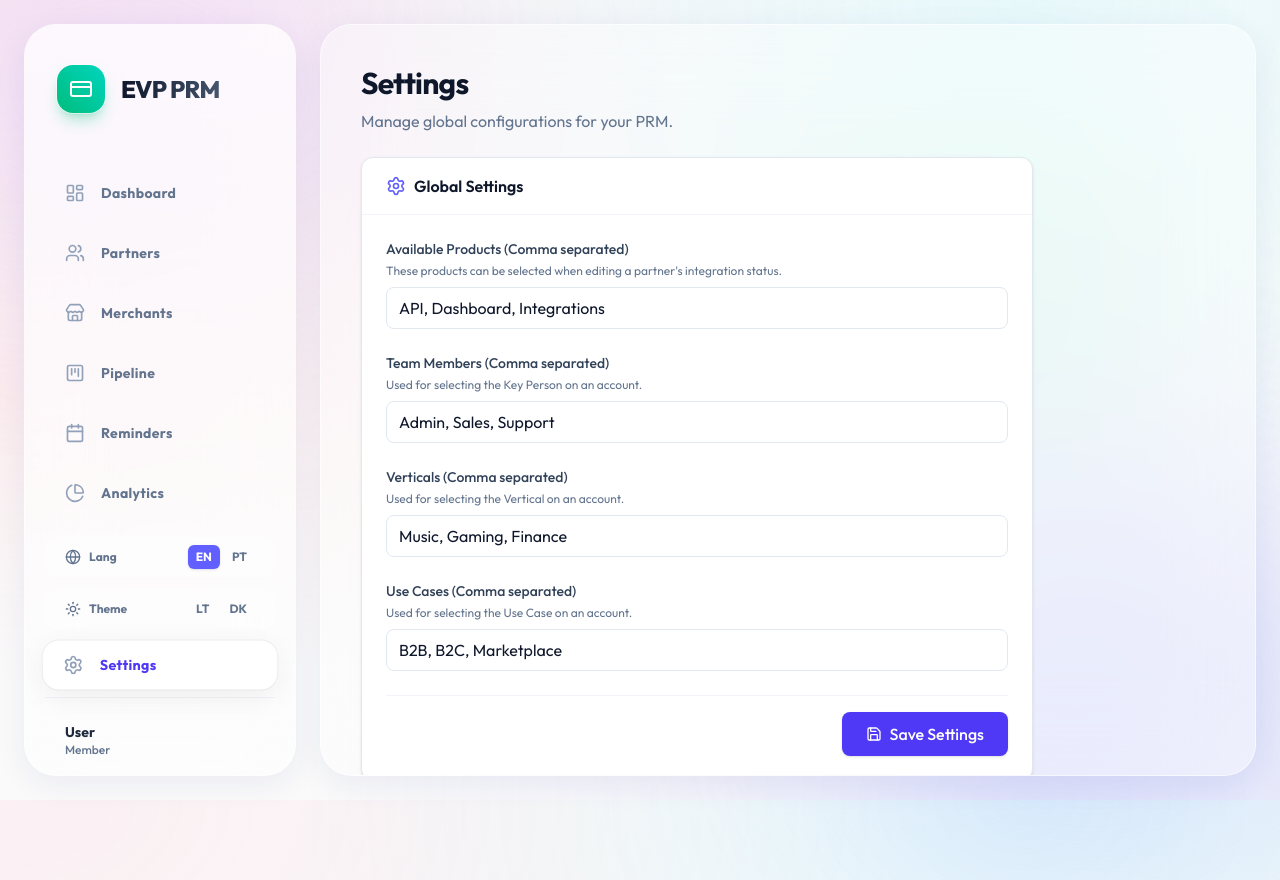
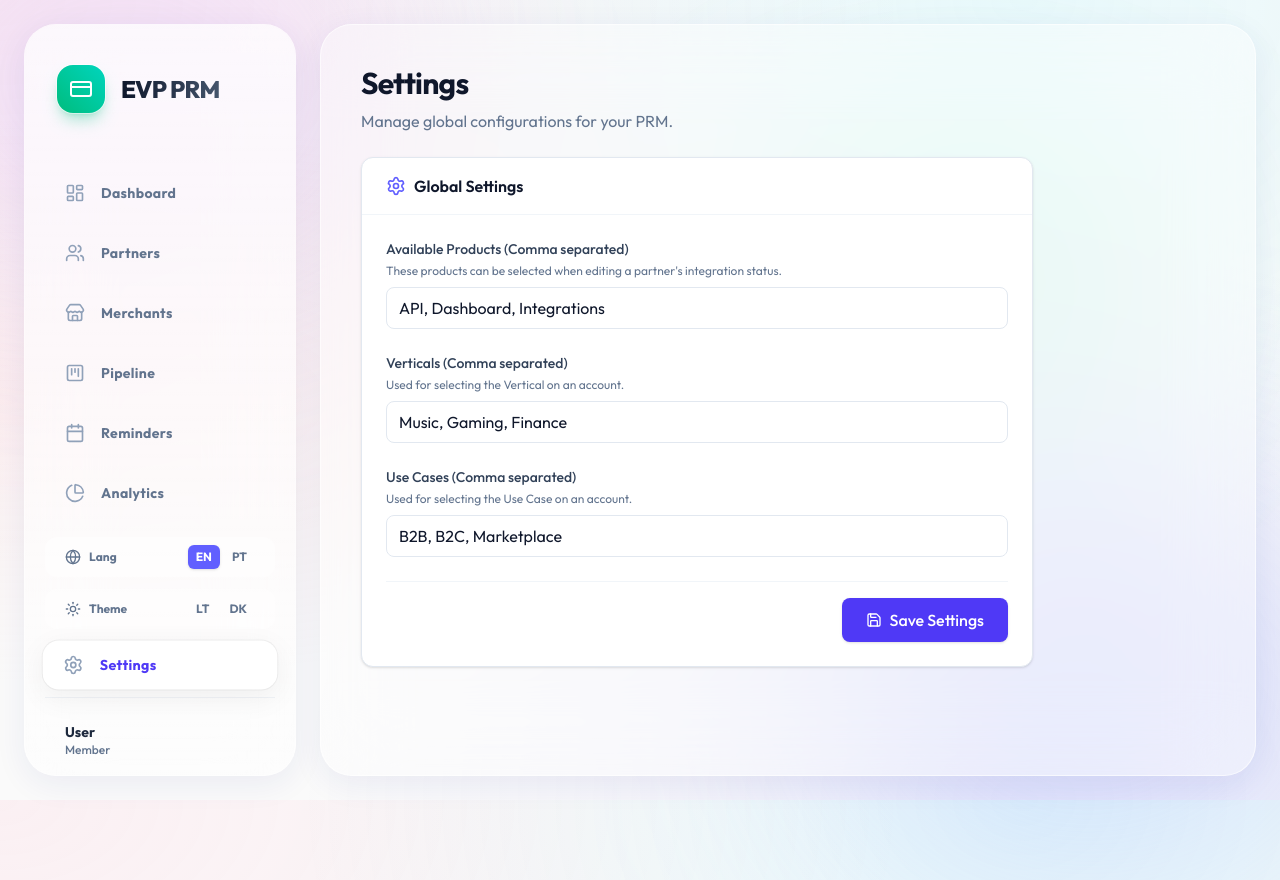
Before and after one commit to renoir668-code/evpprm, a Next.js app: page /settings in a window 1280 px wide. Shown: the top 880 px of the page. Built offline with nearby package versions, Linux system fonts and the light colour scheme; no server answers; the database is empty.

Commit message:
UX: Shift team management to registered users, removing manual text settings for simplified reminders hierarchy

```diff
--- a/src/app/analytics/page.tsx
+++ b/src/app/analytics/page.tsx
@@ -1,4 +1,4 @@
-import { getPartners, getAllInteractions, getSettings } from '@/lib/actions';
+import { getPartners, getAllInteractions, getSettings, getUsers } from '@/lib/actions';
 export const dynamic = 'force-dynamic';
 import { AnalyticsCharts } from './AnalyticsCharts';
 import { PieChart as PieChartIcon, TrendingUp, Users as UsersIcon, Activity } from 'lucide-react';
@@ -9,7 +9,8 @@ export default async function AnalyticsPage() {
     const partners = await getPartners();
     const settings = await getSettings();
     const dict = await getDict();
-    const availableTeam = parseSetting(settings, 'team', 'Admin, Sales, Support');
+    const allUsers = await getUsers();
+    const availableTeam = allUsers.map(u => u.name).sort();
     const availableProducts = parseSetting(settings, 'products', 'API, Dashboard, Integrations');
     const availableVerticals = parseSetting(settings, 'verticals', 'Music, Gaming, Finance');
 
--- a/src/app/directory/page.tsx
+++ b/src/app/directory/page.tsx
@@ -1,4 +1,4 @@
-import { getPartners, getTags, getAllPartnerTagsBulk, getSettings } from '@/lib/actions';
+import { getPartners, getTags, getAllPartnerTagsBulk, getSettings, getUsers } from '@/lib/actions';
 export const dynamic = 'force-dynamic';
 import { Partner, Tag } from '@/lib/types';
 import PartnerList from '@/components/PartnerList';
@@ -19,7 +19,8 @@ export default async function DirectoryPage() {
     const tagMap = await getAllPartnerTagsBulk();
 
     const availableProducts = parseSetting(settings, 'products', 'API, Dashboard, Integrations');
-    const availableTeam = parseSetting(settings, 'team', 'Admin, Sales, Support');
+    const allUsers = await getUsers();
+    const availableTeam = allUsers.map(u => u.name).sort();
     const availableVerticals = parseSetting(settings, 'verticals', 'Music, Gaming, Finance');
 
     const partnersWithTags: PartnerWithTags[] = partners.map(p => ({
--- a/src/app/partners/[id]/page.tsx
+++ b/src/app/partners/[id]/page.tsx
@@ -1,4 +1,4 @@
-import { getPartner, getContacts, getInteractions, getPartnerTags, getSettings, getAllCustomReminders } from '@/lib/actions';
+import { getPartner, getContacts, getInteractions, getPartnerTags, getSettings, getAllCustomReminders, getUsers } from '@/lib/actions';
 export const dynamic = 'force-dynamic';
 import { notFound } from 'next/navigation';
 import { Activity, Building2, ArrowLeft } from 'lucide-react';
@@ -28,7 +28,8 @@ export default async function PartnerProfile({ params }: { params: Promise<{ id:
     const settings = await getSettings();
 
     const availableProducts = parseSetting(settings, 'products', 'API, Dashboard, Integrations');
-    const availableTeam = parseSetting(settings, 'team', 'Admin, Sales, Support');
+    const allUsers = await getUsers();
+    const availableTeam = allUsers.map(u => u.name).sort();
     const availableVerticals = parseSetting(settings, 'verticals', 'Music, Gaming, Finance');
     const availableUseCases = parseSetting(settings, 'use_cases', 'B2B, B2C, Marketplace');
 
--- a/src/app/pipeline/page.tsx
+++ b/src/app/pipeline/page.tsx
@@ -1,4 +1,4 @@
-import { getPartners, getSettings } from '@/lib/actions';
+import { getPartners, getSettings, getUsers } from '@/lib/actions';
 export const dynamic = 'force-dynamic';
 import { PipelineBoard } from './PipelineBoard';
 import { getDict } from '@/lib/i18n';
@@ -10,7 +10,8 @@ export default async function PipelinePage() {
     const dict = await getDict();
 
     const availableProducts = parseSetting(settings, 'products', 'API, Dashboard, Integrations');
-    const availableTeam = parseSetting(settings, 'team', 'Admin, Sales, Support');
+    const allUsers = await getUsers();
+    const availableTeam = allUsers.map(u => u.name).sort();
     const availableVerticals = parseSetting(settings, 'verticals', 'Music, Gaming, Finance');
 
     return (
--- a/src/app/reminders/page.tsx
+++ b/src/app/reminders/page.tsx
@@ -15,43 +15,49 @@ export default async function RemindersPage({ searchParams }: { searchParams: Pr
     const userDetails = await getCurrentUserDetails();
     const dict = await getDict();
 
-    // User's relevant identifiers
-    const userKP = (userDetails?.linked_key_person || userDetails?.name || '').toLowerCase();
+    // Identity mappings: using user names as identity for the Key Person field
+    const userKP = (userDetails?.name || '').toLowerCase();
     const isAdmin = userDetails?.role === 'Admin';
     const allUsers = await getUsers();
 
-    // Map KP strings to User objects for hierarchy lookup
-    const kpToUsers: Record<string, User[]> = {};
+    // Map names to User IDs for ownership hierarchy
+    const nameToUserIds: Record<string, string[]> = {};
     allUsers.forEach(u => {
-        const kp = (u.linked_key_person || u.name || '').toLowerCase();
-        if (kp) {
-            if (!kpToUsers[kp]) kpToUsers[kp] = [];
-            kpToUsers[kp].push(u);
+        const nameLower = (u.name || '').toLowerCase();
+        if (nameLower) {
+            if (!nameToUserIds[nameLower]) nameToUserIds[nameLower] = [];
+            nameToUserIds[nameLower].push(u.id);
+        }
+        // Also support the legacy linked_key_person for backward compatibility
+        const legacyKP = (u.linked_key_person || '').toLowerCase();
+        if (legacyKP && legacyKP !== nameLower) {
+            if (!nameToUserIds[legacyKP]) nameToUserIds[legacyKP] = [];
+            nameToUserIds[legacyKP].push(u.id);
         }
     });
 
-    // Get workgroup visibility context (Team members' IDs and their linked KPs)
-    const teamKPs = new Set<string>();
+    // Get workgroup context (Users and their names)
+    const teamNames = new Set<string>();
     const teamUserIds = new Set<string>();
 
     if (userDetails) {
         teamUserIds.add(userDetails.id);
-        if (userKP) teamKPs.add(userKP);
+        if (userKP) teamNames.add(userKP);
 
         for (const wg of userDetails.workgroups) {
             for (const memberId of wg.member_ids) {
                 teamUserIds.add(memberId);
                 const u = allUsers.find(x => x.id === memberId);
                 if (u) {
-                    const kp = (u.linked_key_person || u.name || '').toLowerCase();
-                    if (kp) teamKPs.add(kp);
+                    const nameLower = (u.name || '').toLowerCase();
+                    if (nameLower) teamNames.add(nameLower);
+                    const legacyKP = (u.linked_key_person || '').toLowerCase();
+                    if (legacyKP) teamNames.add(legacyKP);
                 }
             }
         }
     }
 
-    const teamSetting = settings.find((s) => s.key === 'team')?.value || 'Admin, Sales, Support';
-    const availableTeamStrings = teamSetting.split(',').map((s) => s.trim()).filter(Boolean);
 
     const now = new Date();
 
@@ -116,16 +122,16 @@ export default async function RemindersPage({ searchParams }: { searchParams: Pr
         const partnerKP = g.partner.key_person_id?.toLowerCase();
         const partnerOwnerId = g.partner.owner_id;
 
-        const isAssignedToMeOrTeam = partnerKP && teamKPs.has(partnerKP);
+        const isAssignedToMeOrTeam = partnerKP && teamNames.has(partnerKP);
         const isOwnedByMeOrTeam = partnerOwnerId && teamUserIds.has(partnerOwnerId);
 
         return isAssignedToMeOrTeam || isOwnedByMeOrTeam;
     });
 
-    // Apply the dropdown filter (Hierarchy: Match KP string OR Ownership by user linked to that KP)
+    // Apply the dropdown filter (Hierarchy: Match Name string OR Ownership by user with that name)
     if (owner) {
         const ownerLower = owner.toLowerCase();
-        const linkedUserIds = (kpToUsers[ownerLower] || []).map(u => u.id);
+        const linkedUserIds = nameToUserIds[ownerLower] || [];
 
         filteredReminders = filteredReminders.filter(g => {
             const partnerKP = g.partner.key_person_id?.toLowerCase();
@@ -170,10 +176,10 @@ export default async function RemindersPage({ searchParams }: { searchParams: Pr
     personalReminders.sort(sortFn);
     teamReminders.sort(sortFn);
 
-    // Prepare dropdown options for the filter
+    // Prepare dropdown options for the filter (Just registered users)
     const filterOptions = isAdmin
-        ? Array.from(new Set([...availableTeamStrings, ...allUsers.map(u => u.linked_key_person || u.name)])).filter(Boolean).sort()
-        : Array.from(new Set([...allUsers.filter(u => teamUserIds.has(u.id)).map(u => u.linked_key_person || u.name)])).filter(Boolean).sort();
+        ? Array.from(new Set(allUsers.map(u => u.name))).filter(Boolean).sort()
+        : Array.from(new Set(allUsers.filter(u => teamUserIds.has(u.id)).map(u => u.name))).filter(Boolean).sort();
 
     return (
         <div className="space-y-6 animate-in fade-in slide-in-from-bottom-4 duration-500 pb-12">
--- a/src/app/settings/page.tsx
+++ b/src/app/settings/page.tsx
@@ -22,7 +22,7 @@ export default async function SettingsPage() {
     const users = await getUsers();
     const partners = await getPartners();
     const workgroups = await getWorkgroups();
-    const keyPeople = parseSetting(settings, 'team', 'Admin, Sales, Support');
+    const keyPeople = users.map(u => u.name).sort();
     const tags = await getTags();
 
     return (
@@ -40,7 +40,6 @@ export default async function SettingsPage() {
 
                 <SettingsForm
                     initialProducts={productsSetting}
-                    initialTeam={teamSetting}
                     initialVerticals={verticalsSetting}
                     initialUseCases={useCasesSetting}
                     dict={dict}
--- a/src/components/SettingsForm.tsx
+++ b/src/components/SettingsForm.tsx
@@ -6,19 +6,16 @@ import { Save, Check } from 'lucide-react';
 
 export default function SettingsForm({
     initialProducts,
-    initialTeam,
     initialVerticals,
     initialUseCases,
     dict
 }: {
     initialProducts: string;
-    initialTeam: string;
     initialVerticals: string;
     initialUseCases: string;
     dict: any;
 }) {
     const [products, setProducts] = useState(initialProducts);
-    const [team, setTeam] = useState(initialTeam);
     const [verticals, setVerticals] = useState(initialVerticals);
     const [useCases, setUseCases] = useState(initialUseCases);
     const [isSaving, setIsSaving] = useState(false);
@@ -30,7 +27,6 @@ export default function SettingsForm({
         setSaved(false);
 
         await setSetting('products', products);
-        await setSetting('team', team);
         await setSetting('verticals', verticals);
         await setSetting('use_cases', useCases);
 
@@ -56,20 +52,7 @@ export default function SettingsForm({
                 />
             </div>
 
-            <div>
-                <label className="block text-sm font-medium text-slate-700 dark:text-slate-200 mb-1">
-                    {dict.settings.teamMembers}
-                </label>
-                <p className="text-xs text-slate-500 dark:text-slate-400 mb-2">{dict.settings.teamHelp}</p>
-                <input
-                    type="text"
-                    className="w-full px-3 py-2 border border-slate-200 dark:border-slate-700 rounded-lg outline-none focus:ring-2 focus:ring-indigo-500/20 dark:focus:ring-indigo-500/40 focus:border-indigo-500 transition-shadow text-slate-900 dark:text-white"
-                    placeholder={dict.settings.teamMembers}
-                    title={dict.settings.teamMembers}
-                    value={team}
-                    onChange={e => setTeam(e.target.value)}
-                />
-            </div>
+
 
             <div>
                 <label className="block text-sm font-medium text-slate-700 dark:text-slate-200 mb-1">
```
